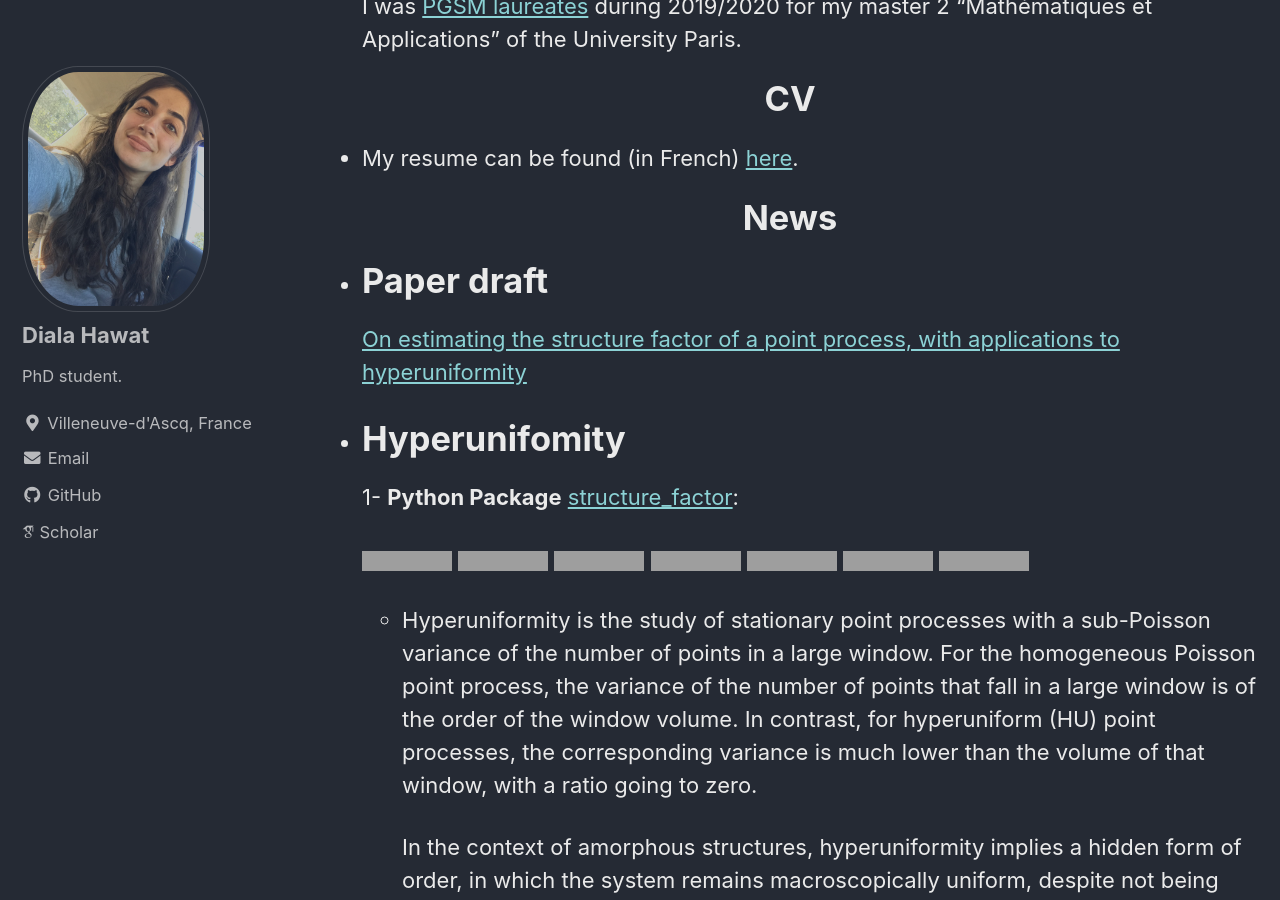
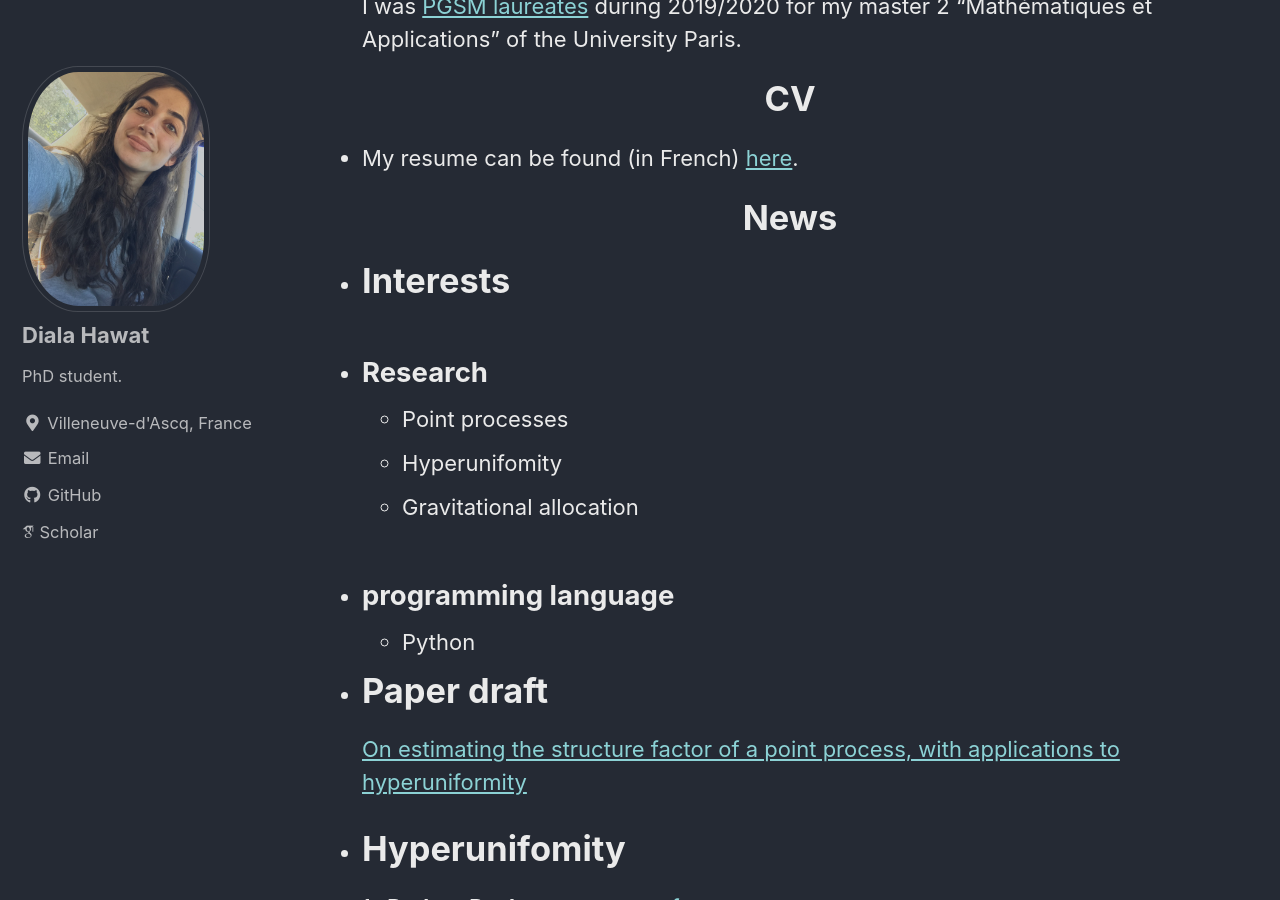
Before and after one commit to dhawat/dhawat.github.io, a Jekyll site: the page built from index.md, in a window 1280 px wide and 900 px high, scrolled down 399 px, cut to the strip 0-900 px from the top of the window. Built offline with Jekyll 4.4.1, drawn with Linux system fonts in a browser that asks for light colours; cached includes are drawn as plain includes; nearby versions of some CDN libraries; some web fonts are replaced; grey boxes are pictures that could not be loaded.

Commit message:
interrest

```diff
--- a/index.md
+++ b/index.md
@@ -16,6 +16,18 @@ I was [PGSM laureates](https://applications.sciencesmaths-paris.fr/fr/les-laurea
 * My resume can be found (in French) [here]({{ site.url }}/assets/pdfs/cv.pdf).
 
 <center> <h1>News </h1> </center>
+
+* # Interests
+
+* ## Research
+
+    * Point processes
+    * Hyperunifomity
+    * Gravitational allocation
+
+* ## programming language
+
+  * Python
 
 * # Paper draft
 
```
